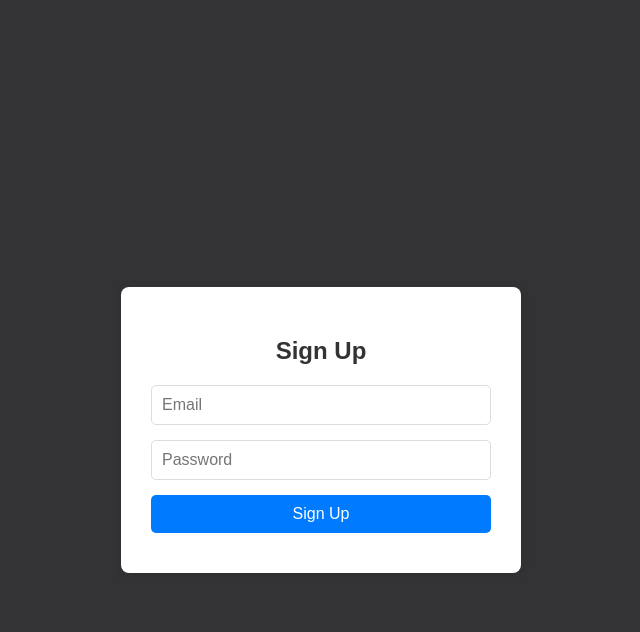
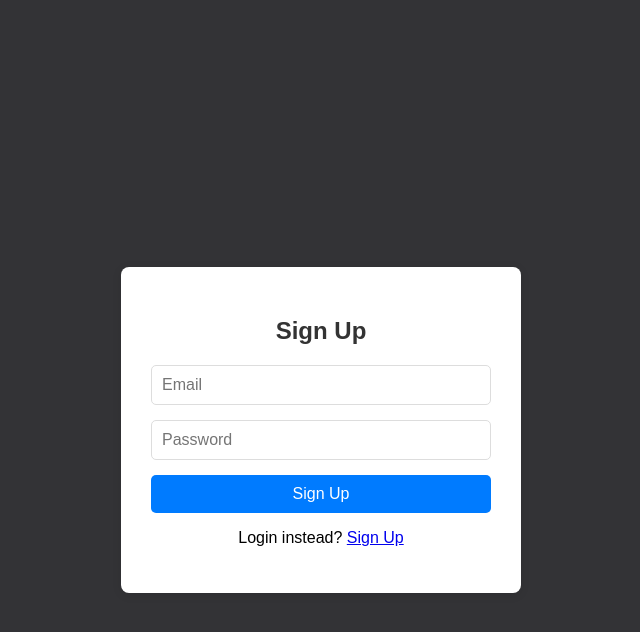
Before and after one commit to AsharAmir/meeting-minutes-transcriber, a Flask app: page /signup in a window 1280 px wide. Shown: the top 632 px of the page, without its empty margins (319-959 px from the left). Run offline with Flask 3, Linux system fonts and the light colour scheme; some libraries are stand-ins or nearby versions.

Commit message:
Update signup.html

```diff
--- a/templates/signup.html
+++ b/templates/signup.html
@@ -40,6 +40,7 @@
                 <button type="submit">Sign Up</button>
             </form>
             <div id="error-message" style="color: red; margin-top: 10px;"></div>
+            <p>Login instead? <a href="{{ url_for('login') }}" class="login-link">Sign Up</a></p>
         </div>
     </div>
 
```
